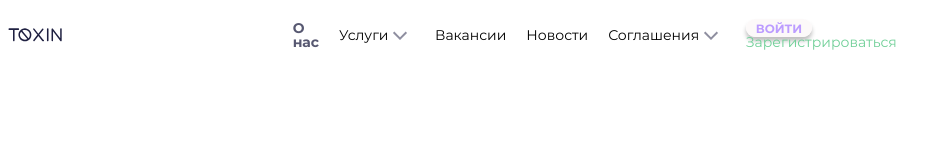
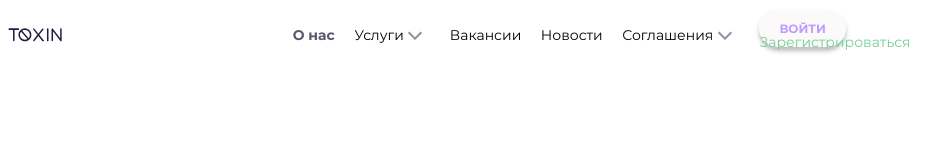
Before and after one commit to sailoksis/hotelRizz, a website: page src/index.html in a window 1280 px wide. Shown: the full height of the page, 184-1124 px from the left. Drawn offline with nearby package versions, Linux system fonts and the light colour scheme; files that its build step writes are made by us from their sources; files whose address does not match are found by name.

Commit message:
Solve problem about us
Решил проблему с переносом и возникновением скрола

```diff
--- a/gulp/version.json
+++ b/gulp/version.json
@@ -1,3 +1,3 @@
 {
-    "main": "20220802140517"
+    "main": "20220805065705"
 }
--- a/package.json
+++ b/package.json
@@ -26,7 +26,7 @@
     "gulp-newer": "latest",
     "gulp-notify": "latest",
     "gulp-plumber": "latest",
-    "gulp-rename":"latest",
+    "gulp-rename": "latest",
     "gulp-replace": "latest",
     "gulp-sass": "latest",
     "gulp-svg-sprite": "latest",
@@ -43,5 +43,8 @@
     "webp-converter": "2.2.3",
     "webpack": "latest",
     "webpack-stream": "latest"
+  },
+  "dependencies": {
+    "build": "^0.1.4"
   }
 }
--- a/src/scss/header.scss
+++ b/src/scss/header.scss
@@ -48,7 +48,7 @@
       &__item {
 
         display: flex;
-        margin-right: 20px;
+        margin-right: 19.6px;
         align-items: center;
       }
       &__link {
@@ -61,6 +61,7 @@
       &__link_aboutus {
         font-weight: bold;
         color: rgba(31, 32, 65, 0.75);
+        white-space: nowrap;
       }
 
       &__arrow {
@@ -87,15 +88,14 @@
 
       }
     }
-
+    .header__actions {
+      width: 100%;
+      height: 100%;
+    }
     .actions-header {
 
       &__buttonsignin {
-
-        width: 87px;
-        height: 34px;
-        left: 997px;
-
+       padding: 10px;
 
 
         box-shadow: 0px 4px 4px rgba(0, 0, 0, 0.25);
@@ -155,6 +155,4 @@
       box-sizing: border-box;
       position: absolute;
       border-bottom: 2px solid;
-
-
   }
```
Also changed, not shown: .dist/css/style.css, .dist/css/style.min.css.
